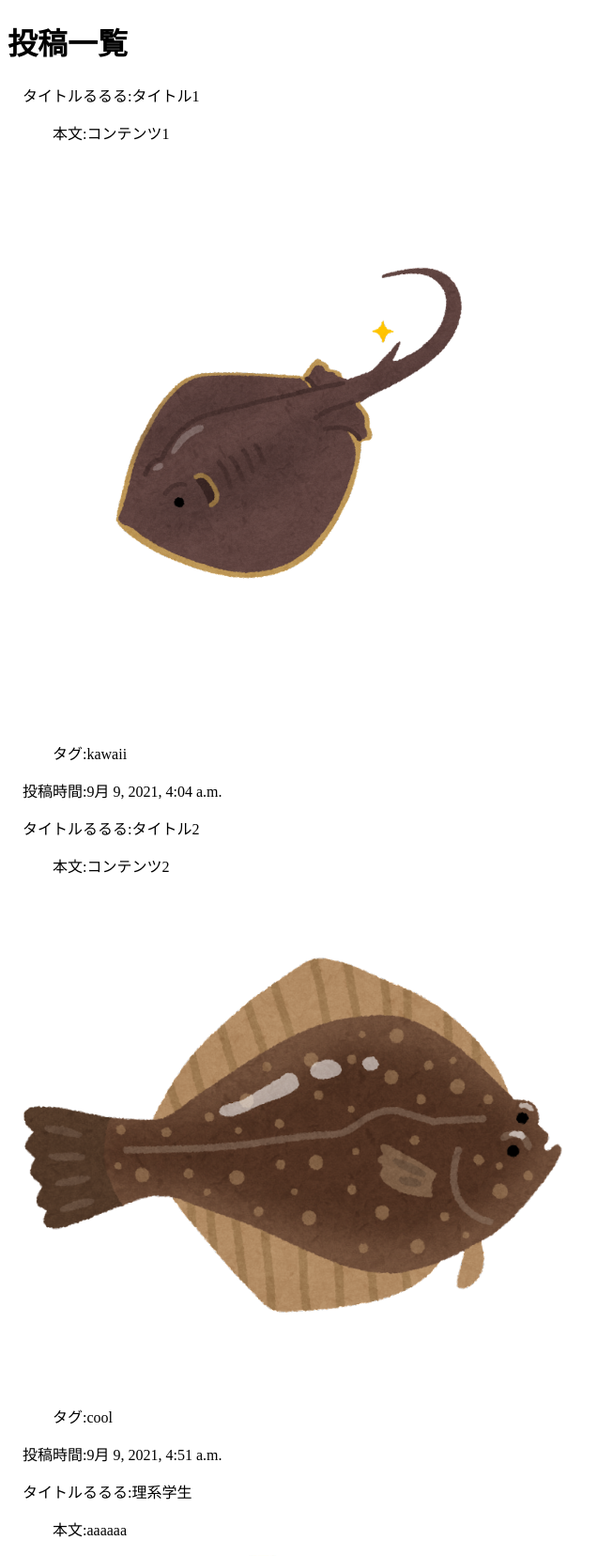
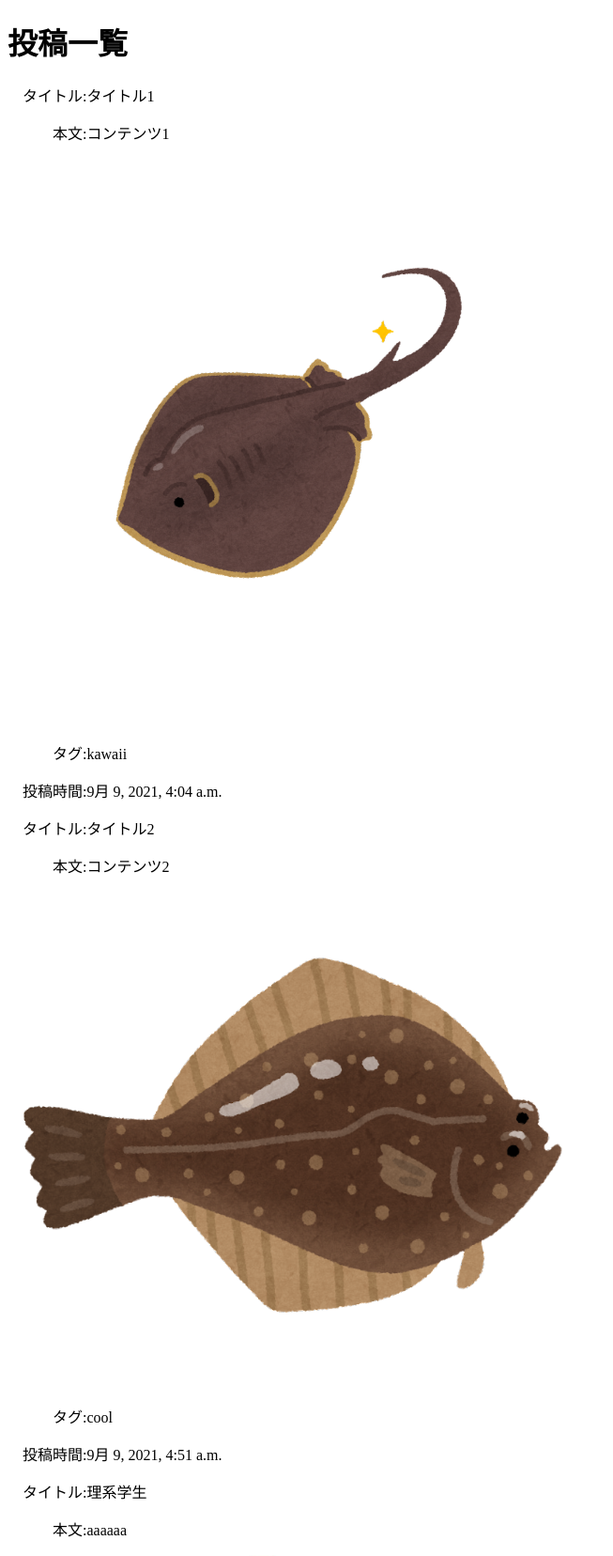
Before and after one commit to 012xx/online_museum, a Django app: page /post in a window 1280 px wide. Shown: the top 1656 px of the page at 94% size, without its empty margins (0-653 px from the left). Run offline with Django 3.2, Linux system fonts and the light colour scheme; data comes from the database, SQL or seed files in the repository.

Commit message:
元に戻した

```diff
--- a/OnMuse/MySite/templates/post/post_list.html
+++ b/OnMuse/MySite/templates/post/post_list.html
@@ -9,7 +9,7 @@
 <body>
     <h1>投稿一覧</h1>
     {% for post_list in post %}
-        <p>&emsp;タイトルるるる:{{ post_list.title }}</p>
+        <p>&emsp;タイトル:{{ post_list.title }}</p>
         <p>&emsp;&emsp;&emsp;本文:{{ post_list.content}}</p>
         <img src="{{ post_list.image.url }}" style="width:600px;height:auto">        <p>&emsp;&emsp;&emsp;タグ:{{ post_list.category }}</p>
         <p>&emsp;投稿時間:{{ post_list.created_at }}</p>
```
